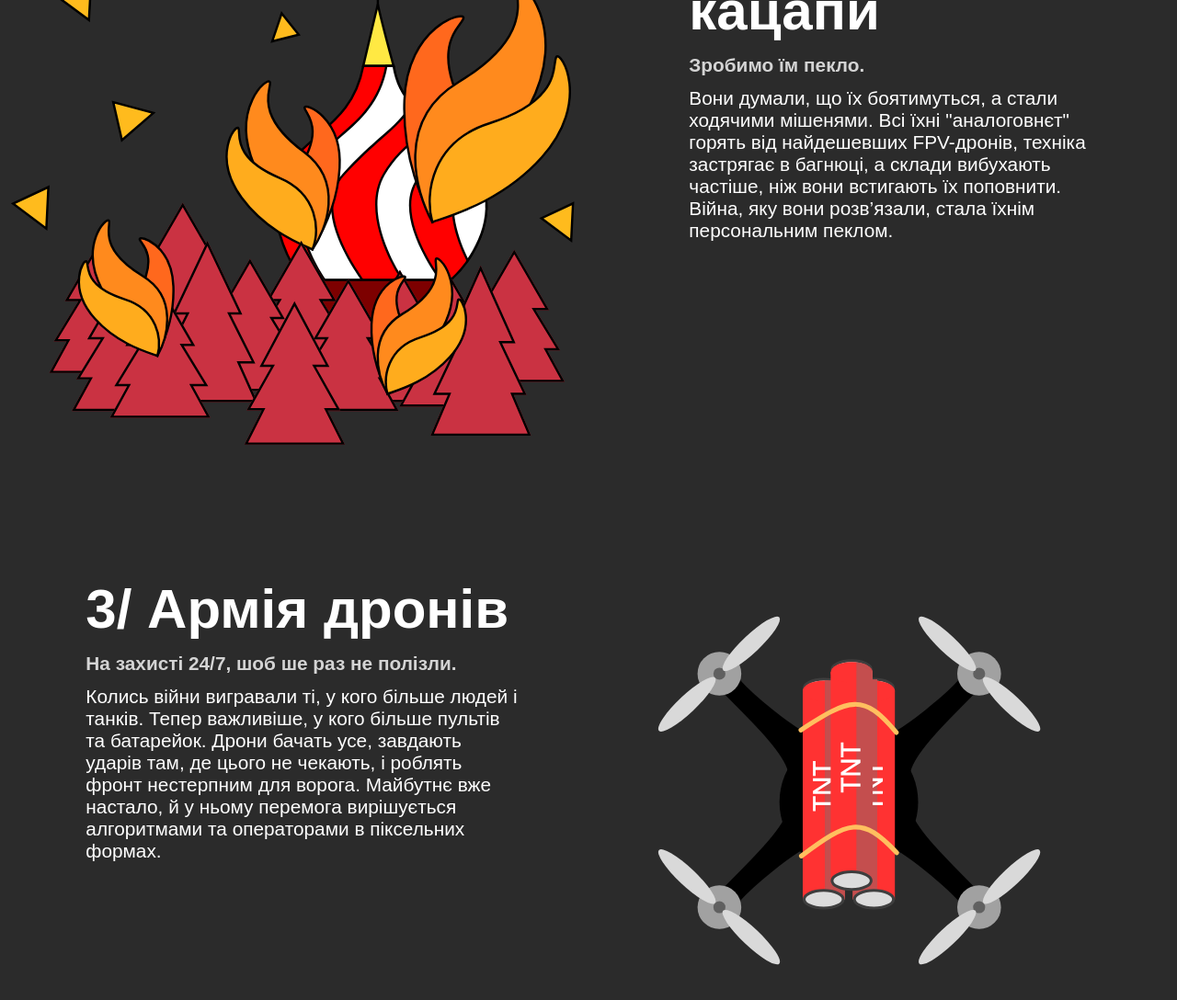
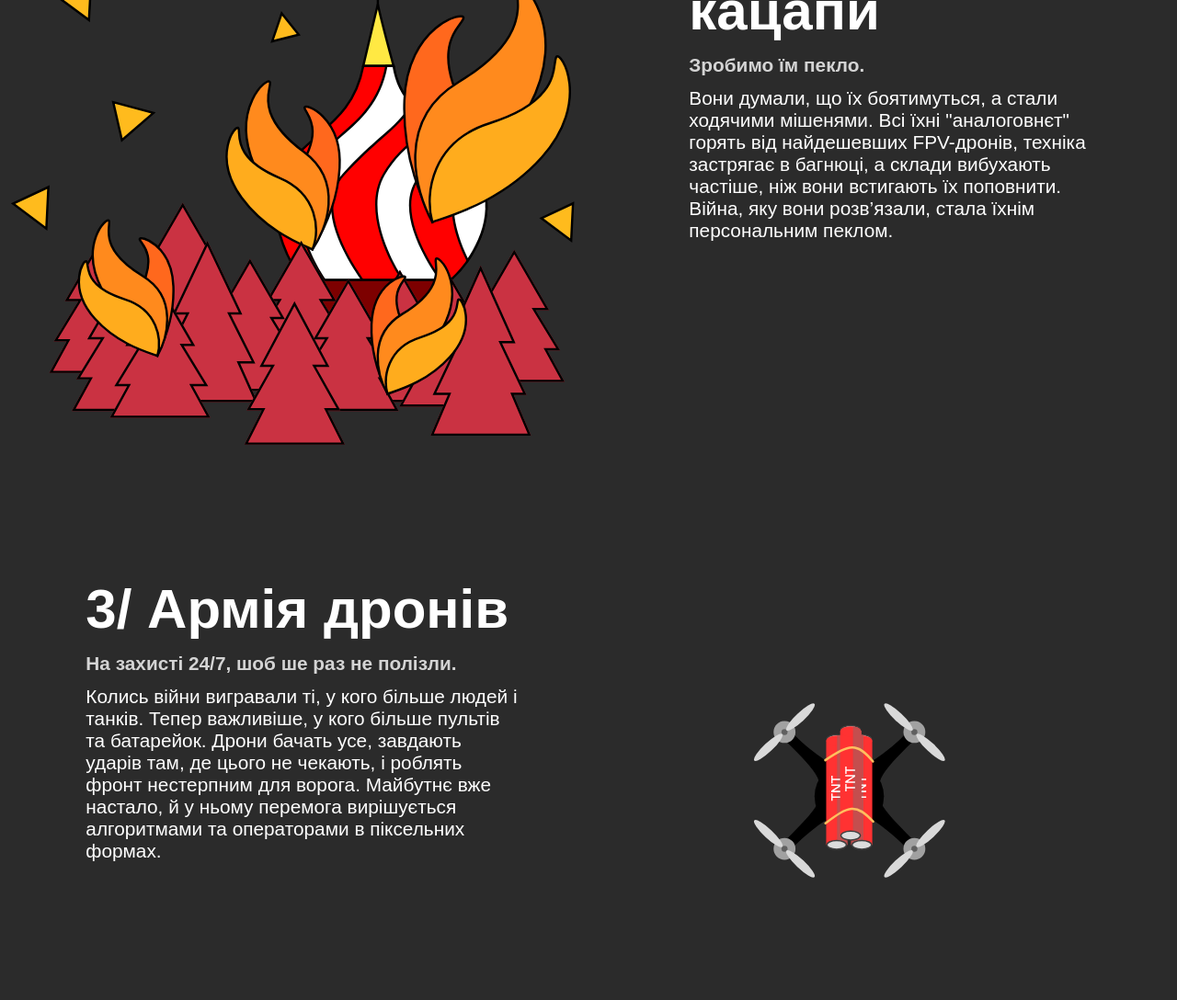
Before and after one commit to maksiksq/lit-wlrd-q, a Nuxt app: page / in a window 1280 px wide. Shown: the part 994-2082 px from the top of the page at 92% size. Built offline with nearby package versions, Linux system fonts and the light colour scheme; a web font is replaced by a local one.

Commit message:
progress

```diff
--- a/app.vue
+++ b/app.vue
@@ -32,6 +32,8 @@
 body, html, * {
   margin: 0;
   padding: 0;
+
+  scroll-behavior: smooth;
 }
 
 body, html {
--- a/components/Segment.vue
+++ b/components/Segment.vue
@@ -6,6 +6,9 @@ import cow from './svg/cow.vue'
 import dronee from './svg/dronee.vue'
 
 const evenClass = ref('even')
+const seg1Class = ref('seg-1')
+const seg2Class = ref('seg-2')
+const seg3Class = ref('seg-3')
 const ifEven = parseInt(props.id)%2;
 
 onMounted(() => {
@@ -15,7 +18,7 @@ onMounted(() => {
 </script>
 
 <template>
-  <div :class="!ifEven ? evenClass : ''"  class="segment seg-1">
+  <div :class="[!ifEven ? evenClass : '', 'seg-'+props.id]"  class="segment">
     <div class="seg-l half">
       <h2>{{ id }}<span>/</span> {{ head }}</h2>
       <h4 class="subheader">{{ subhead }}</h4>
@@ -93,7 +96,7 @@ onMounted(() => {
       width: 170%;
     }
     .svg-dronee {
-      width: 60%;
+      width: 30%;
 
     }
 
```
